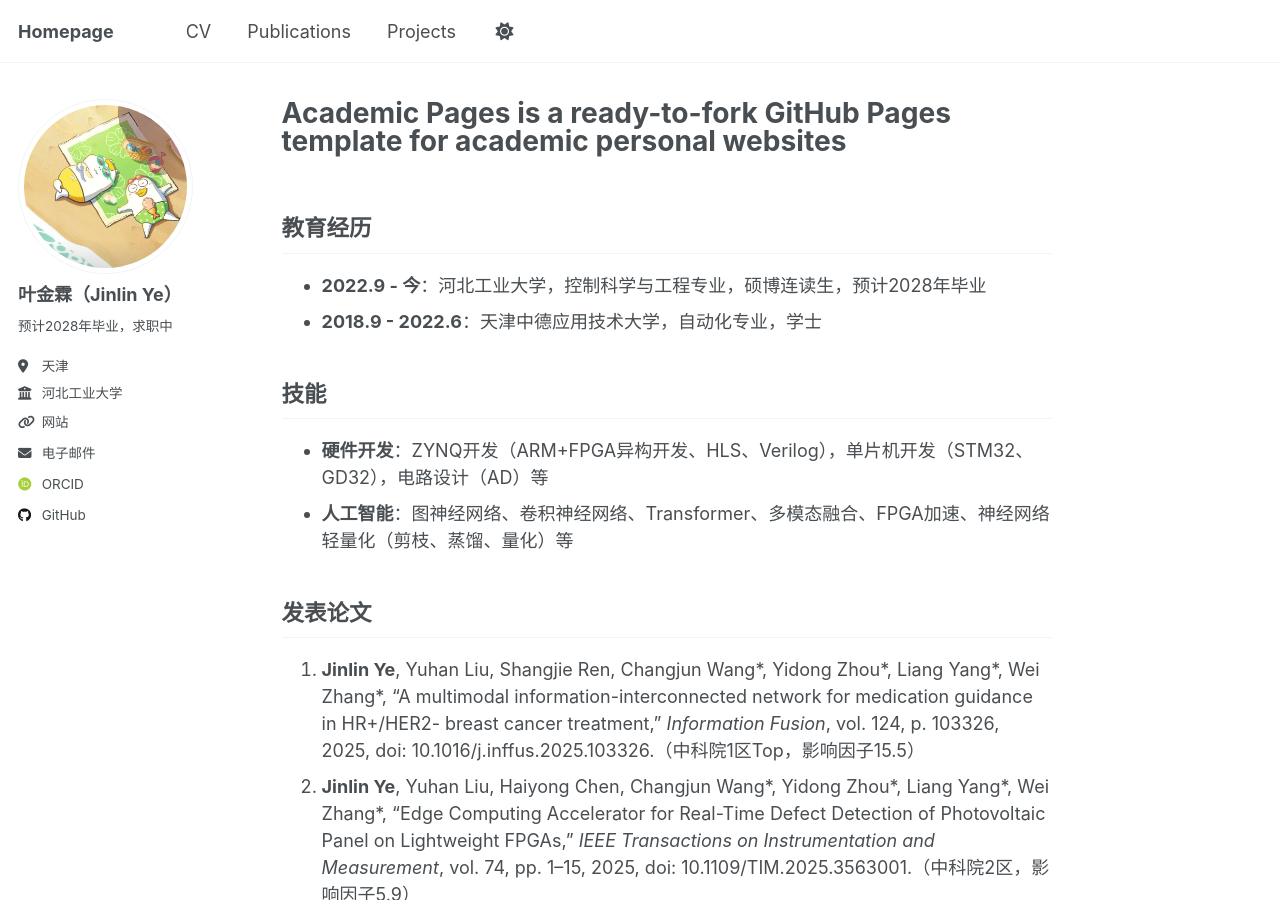
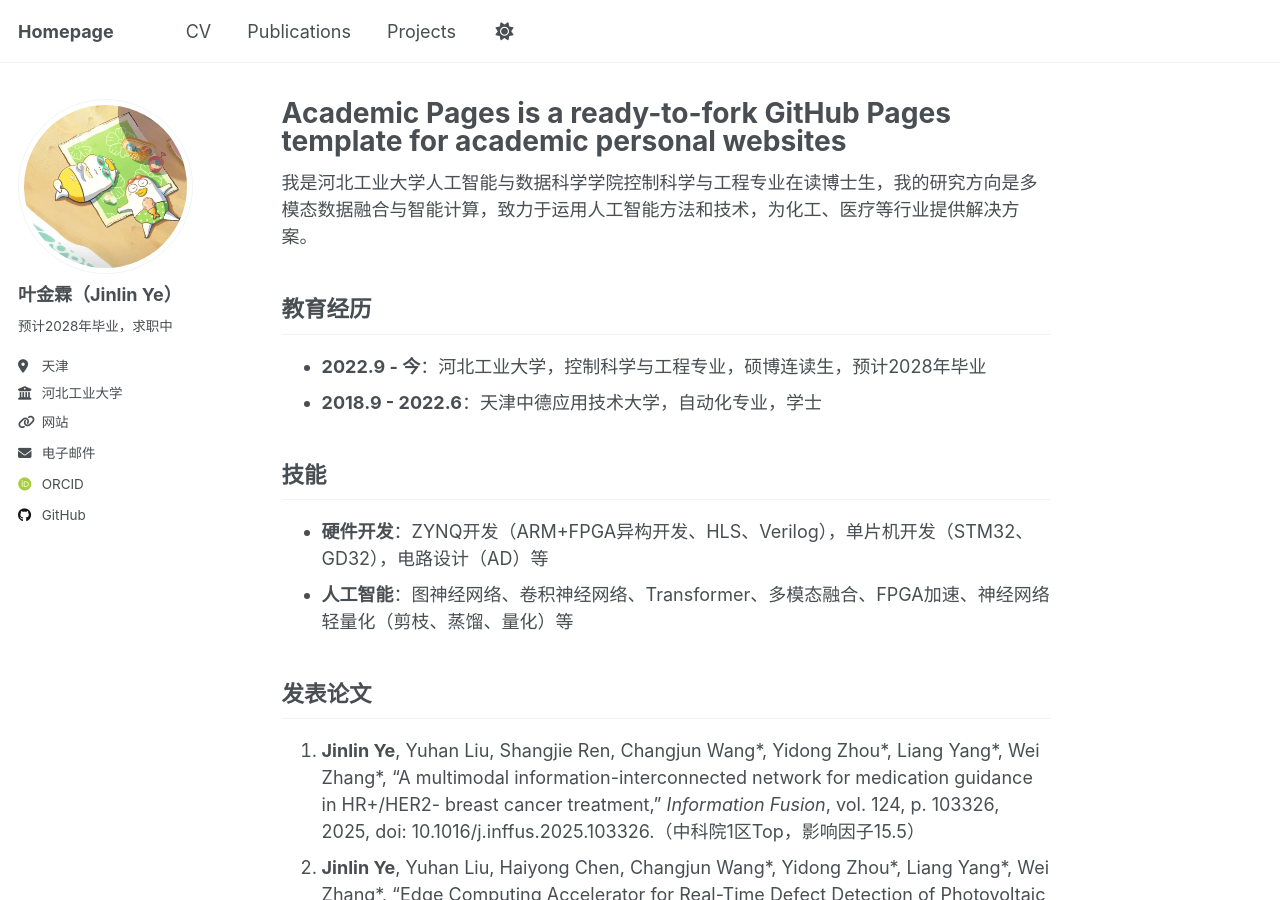
Before and after one commit to JinlinYY/JinlinYY.github.io, a Jekyll site: the page built from _pages/about.md, in a window 1280 px wide and 900 px high. Built offline with Jekyll 4.4.1, drawn with Linux system fonts in a browser that asks for light colours; some web fonts are replaced; a script that is not in the unit is left out.

Commit message:
Update about.md

```diff
--- a/_pages/about.md
+++ b/_pages/about.md
@@ -6,6 +6,8 @@ redirect_from:
   - /about/
   - /about.html
 ---
+
+我是河北工业大学人工智能与数据科学学院控制科学与工程专业在读博士生，我的研究方向是多模态数据融合与智能计算，致力于运用人工智能方法和技术，为化工、医疗等行业提供解决方案。
 
 ## 教育经历
 
```
